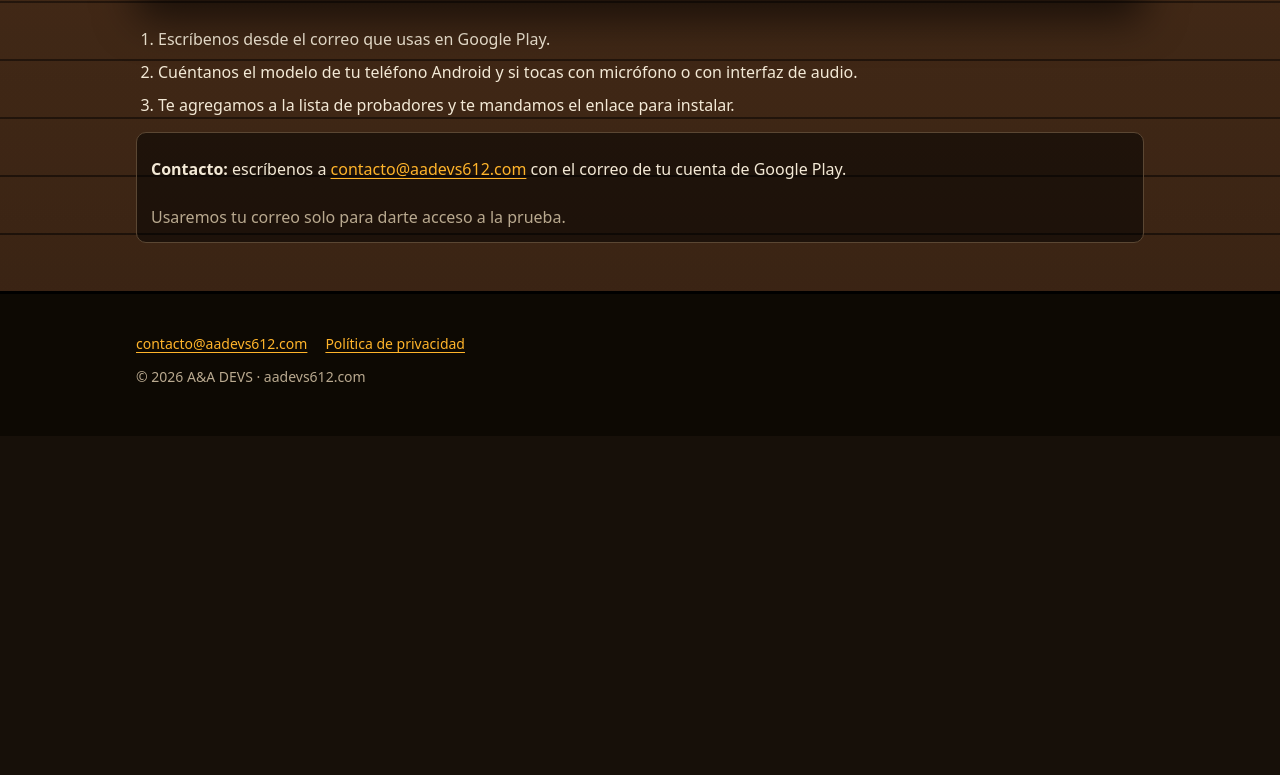
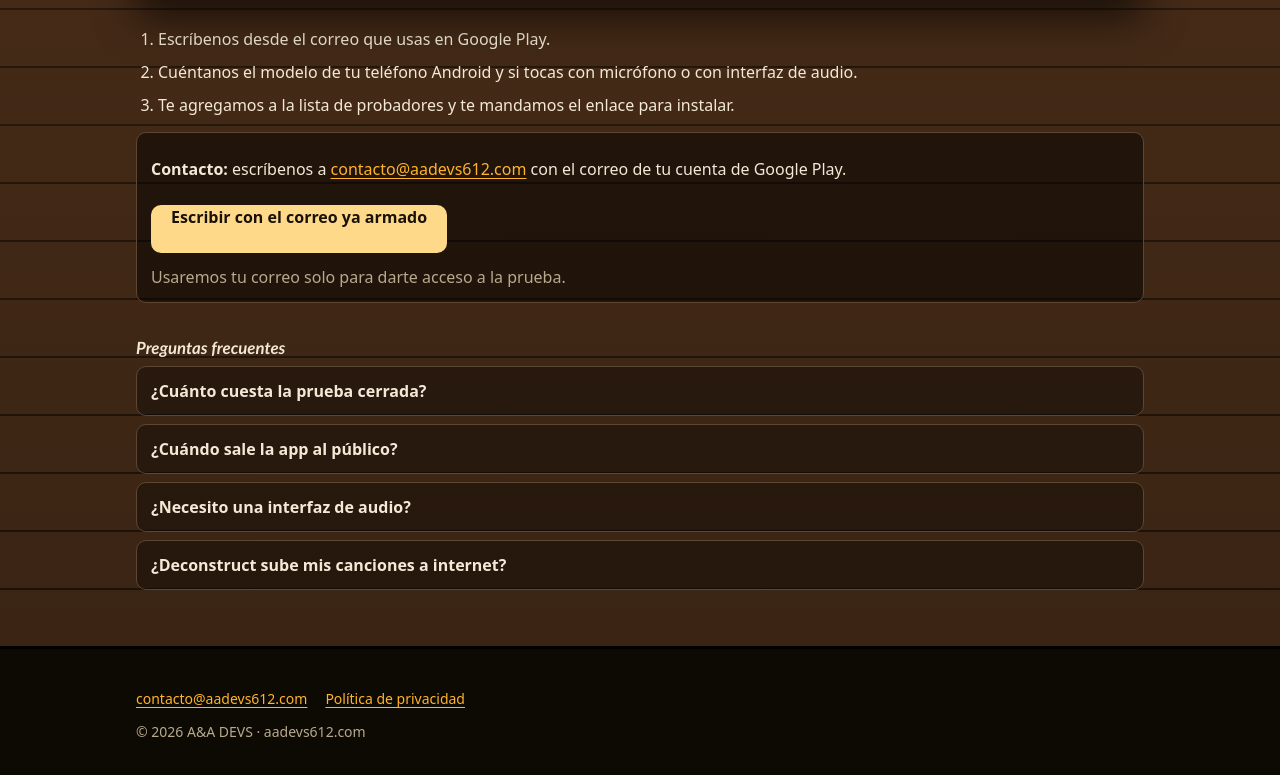
Before and after one commit to ponzho90/AADEVs612, a plain HTML site: page index.html in a window 1280 px wide. Shown: the part 4434-5209 px from the top of the page. Before the commit the page ends 4870 px from the top, so only its background shows below. Drawn offline with Linux system fonts and the light colour scheme.

Commit message:
Página: preguntas frecuentes, correo ya armado para la prueba cerrada y canonical
Co-Authored-By: Claude Sonnet 5.5 <noreply@anthropic.com>
Claude-Session: https://claude.ai/code/session_01EBKvrAdxUZSDaF3ybActuZ

```diff
--- a/index.html
+++ b/index.html
@@ -1,6 +1,7 @@
 <!doctype html>
 <html lang="es"><head><meta charset="utf-8"><meta name="viewport" content="width=device-width,initial-scale=1,viewport-fit=cover">
 <title>A&amp;A DEVS · THE MUSIC APP y Deconstruct</title>
+<link rel="canonical" href="https://aadevs612.com/">
 <meta name="description" content="Apps para guitarristas: THE MUSIC APP (afinador, pedalera, looper y más) y Deconstruct (separa canciones en instrumentos, sin conexión). Gratis con plan Pro opcional. Prueba cerrada abierta.">
 <meta name="theme-color" content="#171009">
 <meta property="og:type" content="website"><meta property="og:locale" content="es_MX"><meta property="og:site_name" content="A&amp;A DEVS"><meta property="og:title" content="A&amp;A DEVS · THE MUSIC APP y Deconstruct"><meta property="og:description" content="Apps para guitarristas: THE MUSIC APP (afinador, pedalera, looper y más) y Deconstruct (separa canciones en instrumentos, sin conexión). Gratis con plan Pro opcional. Prueba cerrada abierta."><meta property="og:image" content="https://aadevs612.com/og-image.png"><meta property="og:image:width" content="1200"><meta property="og:image:height" content="630"><meta property="og:image:alt" content="A&amp;A DEVS: THE MUSIC APP y Deconstruct, apps para guitarristas"><meta name="twitter:card" content="summary_large_image">
@@ -141,6 +142,8 @@ ul.ok li::before{content:"";position:absolute;left:2px;top:11px;width:11px;heigh
 .glow .vu i{animation-play-state:paused;transform:scaleY(.06)}
 .glow.enc .vu i{animation-play-state:running}
 ol.pasos{margin:14px 0;padding-left:22px}ol.pasos li{margin-bottom:8px}
+.cta{display:inline-flex;align-items:center;min-height:48px;padding:0 20px;border-radius:10px;background:var(--acc);color:#1a1208;font-weight:700;text-decoration:none}.nota a.cta{padding:0 20px}
+.faq{border:1px solid var(--borde);border-radius:10px;padding:0 14px;margin:8px 0;background:rgba(0,0,0,.35)}.faq summary{min-height:48px;display:flex;align-items:center;cursor:pointer;font-weight:600}.faq p{margin:0 0 14px}
 .nota{background:rgba(0,0,0,.5);border:1px solid var(--borde);border-radius:10px;padding:12px 14px}
 .nota a{display:inline-block;padding:12px 0;overflow-wrap:anywhere}
 /* ---------- cable ---------- */
@@ -253,7 +256,14 @@ html{scroll-behavior:auto}
 <li>Cuéntanos el modelo de tu teléfono Android y si tocas con micrófono o con interfaz de audio.</li>
 <li>Te agregamos a la lista de probadores y te mandamos el enlace para instalar.</li></ol>
 <div class="nota"><p><strong>Contacto:</strong> escríbenos a <a href="mailto:contacto@aadevs612.com">contacto@aadevs612.com</a> con el correo de tu cuenta de Google Play.</p>
-<p class="m" style="margin:0">Usaremos tu correo solo para darte acceso a la prueba.</p></div></div></section>
+<p><a class="cta" href="mailto:contacto@aadevs612.com?subject=Quiero%20entrar%20a%20la%20prueba%20cerrada&amp;body=Correo%20de%20mi%20cuenta%20de%20Google%20Play%3A%0AModelo%20de%20mi%20tel%C3%A9fono%20Android%3A%0AToco%20con%3A%20micr%C3%B3fono%20%2F%20interfaz%20de%20audio">Escribir con el correo ya armado</a></p>
+<p class="m" style="margin:0">Usaremos tu correo solo para darte acceso a la prueba.</p></div>
+<h3 style="margin-top:34px">Preguntas frecuentes</h3>
+<details class="faq"><summary>¿Cuánto cuesta la prueba cerrada?</summary><p>Nada. Quien participa usa Pro gratis durante la prueba.</p></details>
+<details class="faq"><summary>¿Cuándo sale la app al público?</summary><p>Todavía no hay fecha. Primero queremos que todo funcione bien y sea fácil de usar.</p></details>
+<details class="faq"><summary>¿Necesito una interfaz de audio?</summary><p>No es obligatorio: puedes tocar con el micrófono del teléfono, aunque con interfaz el retardo es menor.</p></details>
+<details class="faq"><summary>¿Deconstruct sube mis canciones a internet?</summary><p>No. Todo se procesa en tu teléfono, sin conexión.</p></details>
+</div></section>
 </main>
 <footer><div class="w"><a href="mailto:contacto@aadevs612.com">contacto@aadevs612.com</a><a href="privacidad.html">Política de privacidad</a><span>© 2026 A&amp;A DEVS · aadevs612.com</span></div></footer>
 <script>
```
